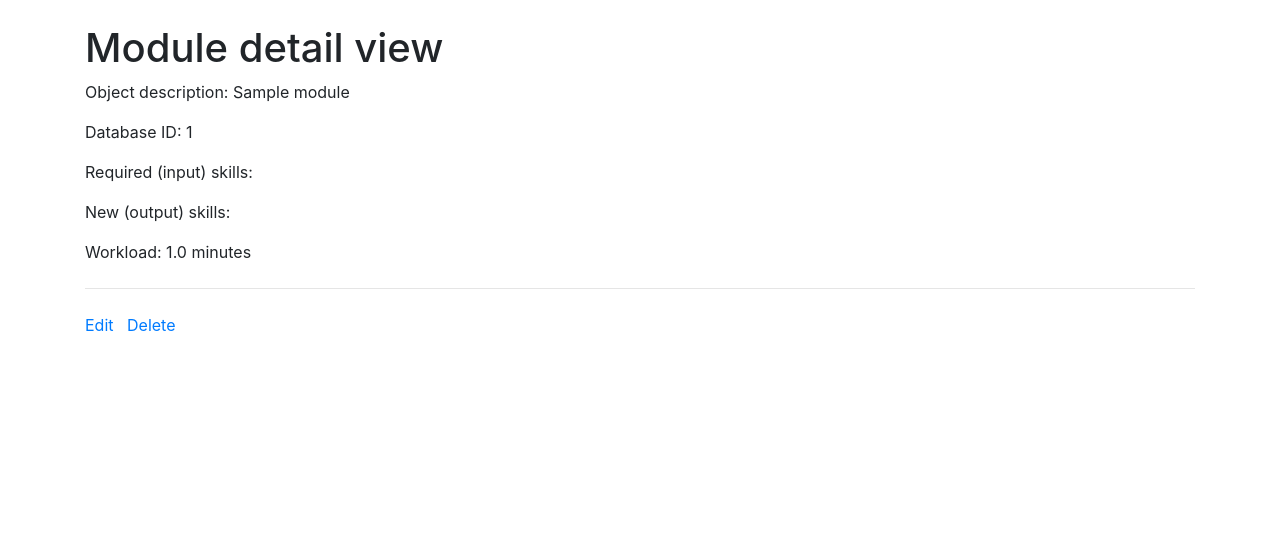
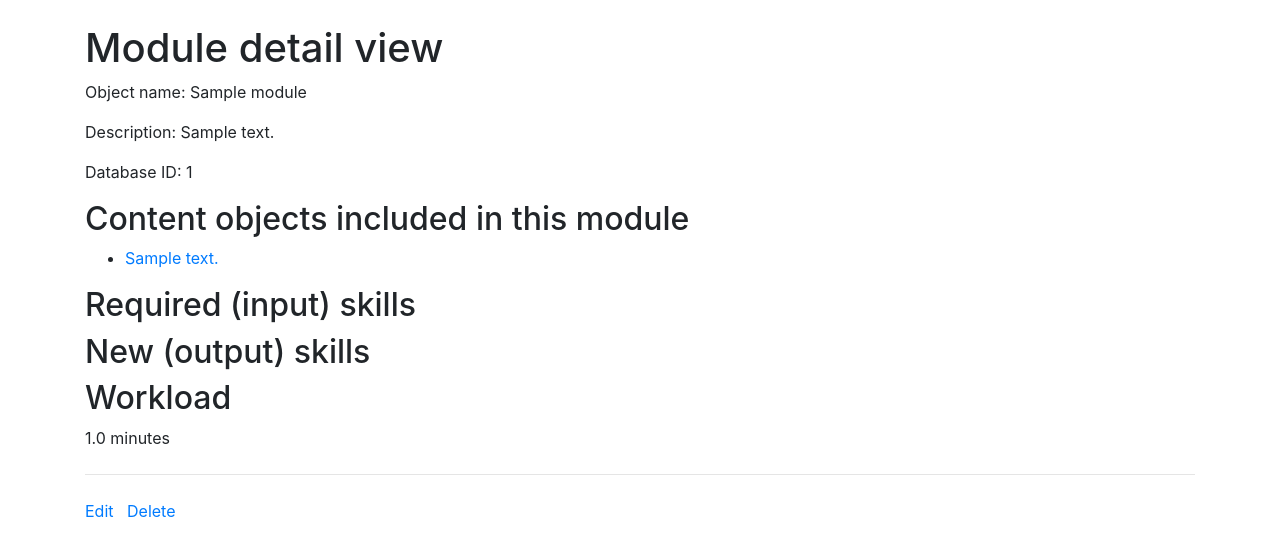
Before and after one commit to ComNets-Bremen/easyCCS, a Django app: page /content/detail/module/1 in a window 1280 px wide. Shown: the part 56-612 px from the top of the page. Run offline with Django 3.2, Linux system fonts and the light colour scheme; a user stored in the database is signed in; tables that the repository leaves empty hold one stand-in row (values such as "Sample post"); some libraries are stand-ins or nearby versions.

Commit message:
Be more desciptive, show more details for content and modules

```diff
--- a/easyCCS/content/templates/content/content_detail.html
+++ b/easyCCS/content/templates/content/content_detail.html
@@ -2,11 +2,11 @@
 
 {% block content %}
 
-<h1>{{title}}</h1>
+<h1>{{title}}: {{object.content_name}}</h1>
 
-<p>Object description: {{object}}</p>
+<p>Object description: {{object.content_description}}</p>
 <p>Database ID: {{object.id}}</p>
-<p>Workload: {{object.content_workload}}</p>
+<p>Workload: {{object.content_workload}} {{workload_unit}}</p>
 
 <hr class="my-4">
 <p>
--- a/easyCCS/content/templates/content/module_detail.html
+++ b/easyCCS/content/templates/content/module_detail.html
@@ -4,9 +4,21 @@
 
 <h1>{{title}}</h1>
 
-<p>Object description: {{object}}</p>
+<p>Object name: {{object.module_name}}</p>
+<p>Description: {{object.module_description}}</p>
+
 <p>Database ID: {{object.id}}</p>
-<p>Required (input) skills:</p>
+
+<h2>Content objects included in this module</h2>
+{%if object.module_content_modules %}
+<ul>
+{% for m in object.module_content_modules.all %}
+<li><a href="{% url "detailContent" m.id %}">{{ m.content_name }}</a></li>
+{% endfor %}
+</ul>
+{% endif %}
+
+<h2>Required (input) skills</h2>
 
 {% if object.required_skills %}
 <ul>
@@ -16,7 +28,7 @@
 </ul>
 {% endif %}
 
-<p>New (output) skills:</p>
+<h2>New (output) skills</h2>
 
 {% if object.new_skills %}
 <ul>
@@ -26,7 +38,9 @@
 </ul>
 {% endif %}
 
-Workload: {{object.get_workload}} {{workload_unit}}
+
+<h2>Workload</h2>
+{{object.get_workload}} {{workload_unit}}
 
 <hr class="my-4">
 <p>
```
